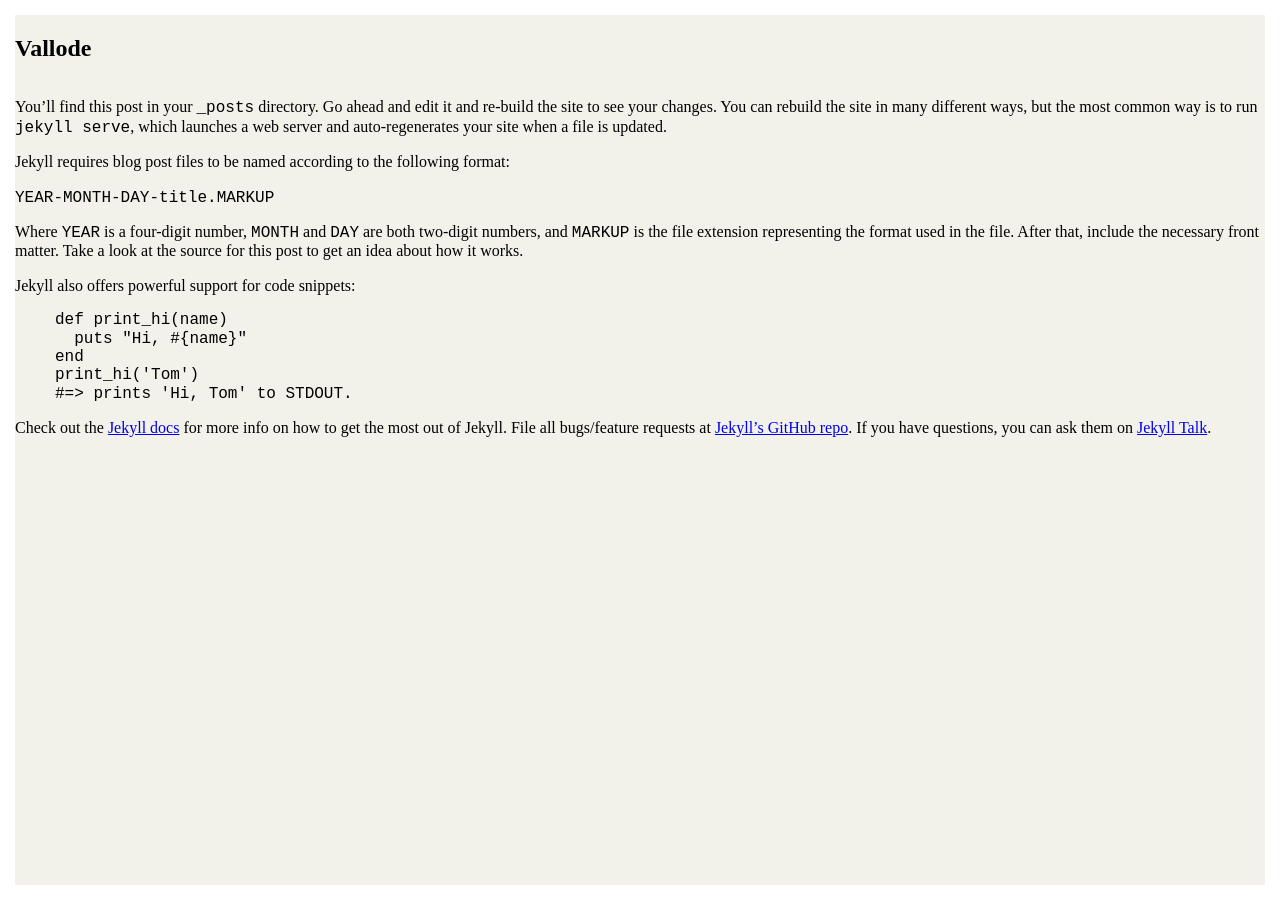
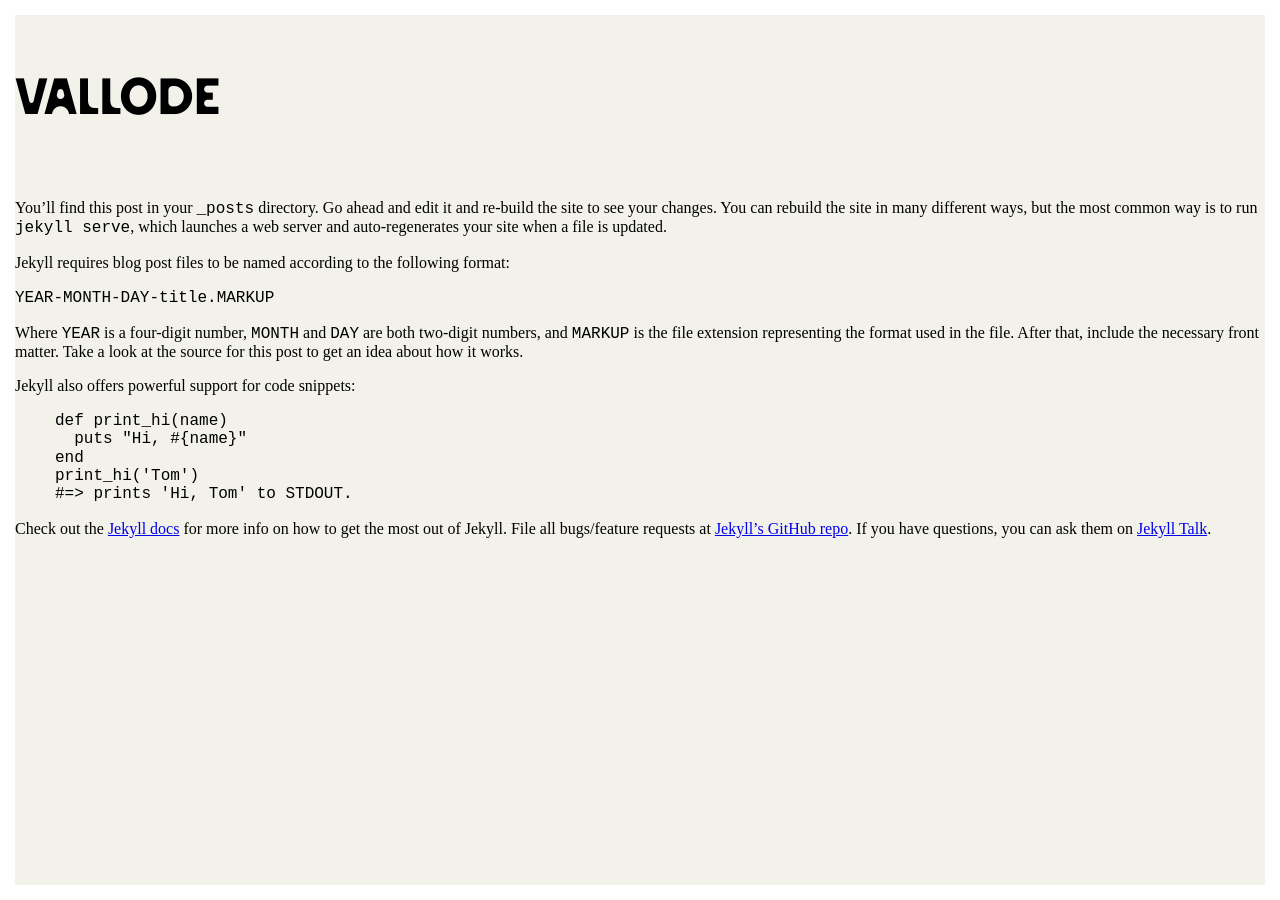
Before and after one commit to vallode/vallode.com, a Jekyll site: the page built from _posts/2019-11-23-welcome-to-jekyll.markdown, in a window 1280 px wide. Built offline with Jekyll 4.4.1, drawn with Linux system fonts in a browser that asks for light colours.

Commit message:
Adjust typography styles

```diff
--- a/_includes/header.html
+++ b/_includes/header.html
@@ -1,3 +1,5 @@
 <header class="page-header">
-  <h2 title="Vallode">Vall<span id="ode">o<span id="d">d</span>e</span></h2>
+  <p class="h1" title="Vallode">
+    Vall<span class="ode">o<span class="d">d</span>e</span>
+  </h2>
 </header>
--- a/_sass/_header.scss
+++ b/_sass/_header.scss
@@ -6,7 +6,7 @@
   position: relative;
   width: 100%;
 
-  h2 {
+  .h1 {
     display: inline;
     font: 37px "Forta", serif;
     letter-spacing: 5px;
--- a/_sass/_typography.scss
+++ b/_sass/_typography.scss
@@ -7,3 +7,28 @@
   font-family: 'Poly';
   src: url('/assets/fonts/Poly.otf') format('opentype');
 }
+
+h1,
+.h1 {
+  font: 47px / 74px "Forta";
+}
+
+h2,
+.h2 {
+  font: 37px / 59px "Forta";
+}
+
+h3,
+.h3 {
+  font: 29px / 48px "Forta";
+}
+
+h4,
+.h4 {
+  font: 23px / 40px "Forta";
+}
+
+h5,
+.h5 {
+  font: 18px / 32px "Forta";
+}
```
